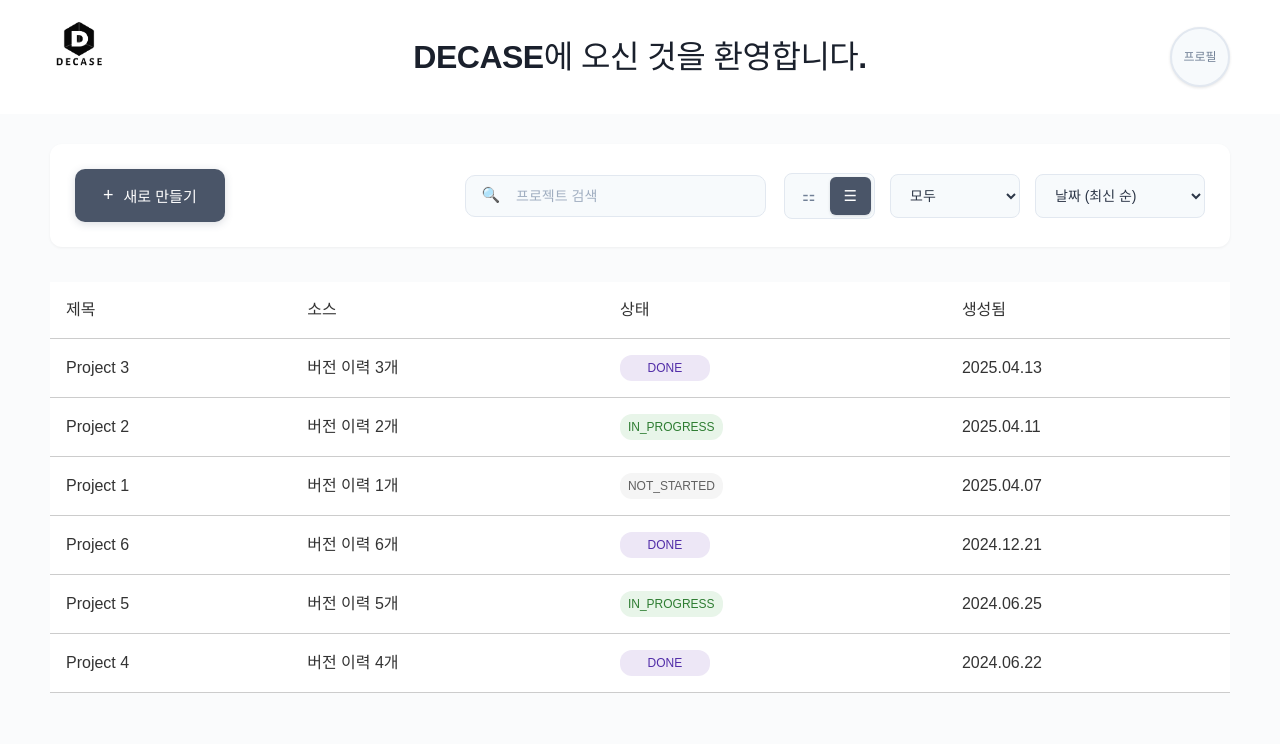
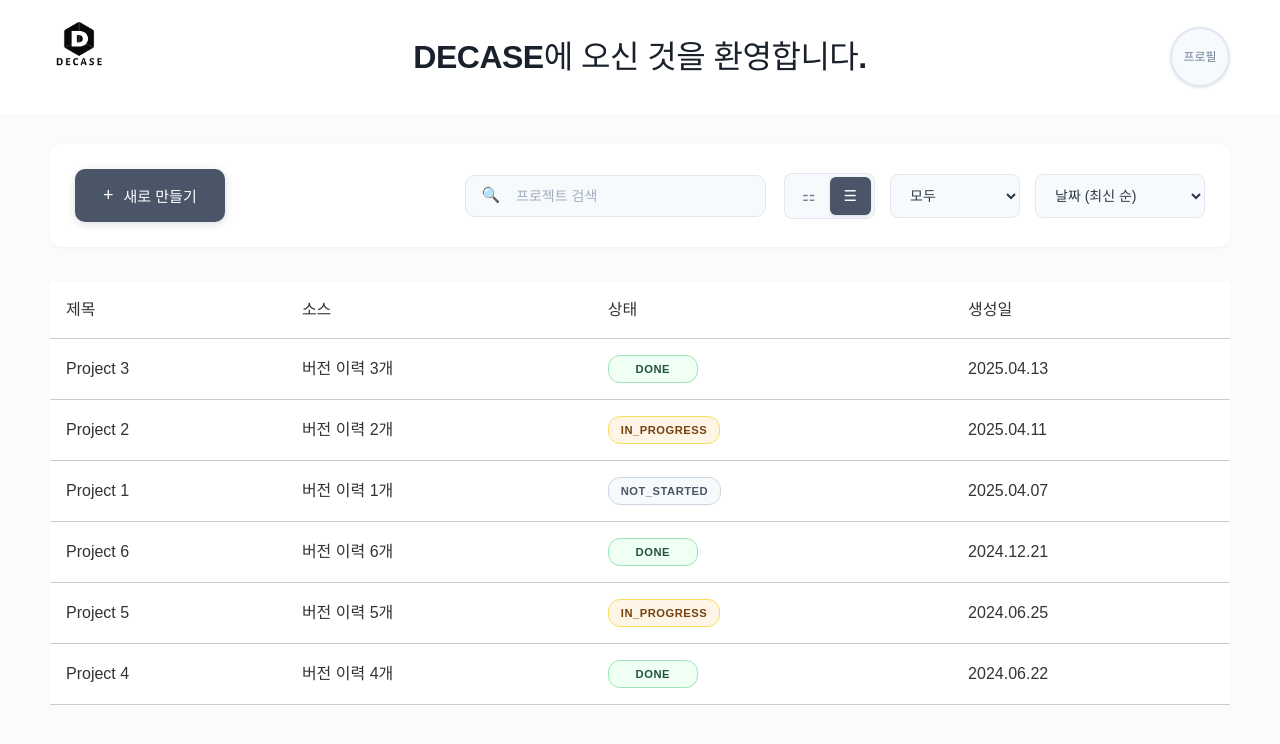
Before and after one commit to 8-do-nenemddin/DECASE-FE, a Vue app: page / in a window 1280 px wide. Both pictures are taken after a click on the button "리스트 보기". Shown: the top 744 px of the page. Built offline with nearby package versions, Linux system fonts and the light colour scheme.

Commit message:
style: 프로젝트 상태 스타일 일치

```diff
--- a/src/components/ProjectList.vue
+++ b/src/components/ProjectList.vue
@@ -5,7 +5,7 @@
 		  <th>제목</th>
 		  <th>소스</th>
 		  <th>상태</th>
-		  <th>생성됨</th>
+		  <th>생성일</th>
 		</tr>
 	  </thead>
 	  <tbody>
@@ -93,7 +93,7 @@
   width: 100%;
   border-collapse: collapse;
   color: #333;
-  background-color: white; /* 테이블 전체 배경 */
+  background-color: white;
 }
 
 .project-table th,
@@ -101,7 +101,7 @@
   padding: 16px;
   text-align: left;
   border-bottom: 1px solid #ccc;
-  background-color: transparent; /* 셀 배경 제거: 호버 덮지 않도록 */
+  background-color: transparent;
   transition: background-color 0.2s ease;
 }
 
@@ -111,67 +111,94 @@
 }
 
 .project-row:hover td {
-  background-color: #f1f1f1; /* 행 호버 시 셀 배경에 색상 적용 */
+  background-color: #f1f1f1;
   box-shadow: 0 4px 12px rgba(0, 0, 0, 0.06);
 }
+
 .status-wrapper {
   position: relative;
   display: inline-block;
 }
 
 .status-badge {
-	padding: 4px 8px;
+  padding: 6px 12px;
   border-radius: 12px;
-	font-size: 0.75em;
-	font-weight: 500;
+  font-size: 0.7em;
+  font-weight: 600;
+  display: inline-flex;
+  align-items: center;
+  justify-content: center;
   min-width: 90px;
+  height: 28px;
   text-align: center;
-	display: inline-block;
+  text-transform: uppercase;
+  letter-spacing: 0.5px;
+  transition: all 0.2s ease;
+  border: 1px solid transparent;
+  white-space: nowrap;
   cursor: pointer;
-	white-space: nowrap;
 }
 
 .status-dropdown {
   position: absolute;
   top: 110%;
-	left: 0;
+  right: 0;
   background: white;
-	border: 1px solid #ccc;
-	border-radius: 6px;
+  border: 1px solid #e2e8f0;
+  border-radius: 8px;
   list-style: none;
-	padding: 4px 0;
-	margin: 4px 0 0;
-	z-index: 100;
-	box-shadow: 0 4px 8px rgba(0, 0, 0, 0.1);
+  padding: 8px 0;
+  margin: 8px 0 0;
+  z-index: 1000;
+  box-shadow: 0 8px 25px rgba(0, 0, 0, 0.15);
   width: max-content;
-	min-width: 120px;
+  min-width: 150px;
+  pointer-events: auto;
 }
 
 .status-dropdown li {
-	padding: 6px 12px;
+  padding: 10px 16px;
   cursor: pointer;
   font-size: 0.75em;
   transition: background-color 0.2s ease;
   white-space: nowrap;
+  margin: 2px 6px;
+  border-radius: 6px;
 }
 
-  .status-dropdown li:hover {
-	background-color: #f0f0f0;
+.status-dropdown .status-badge {
+  display: flex;
+  justify-content: center;
+  align-items: center;
+  padding: 8px 12px;
+  font-size: 0.7em;
+  text-align: center;
+  cursor: pointer;
+  border-radius: 8px;
+  margin: 2px 4px;
+  transition: background-color 0.2s ease;
+  white-space: nowrap;
+  box-sizing: border-box;
+  min-width: 110px;
+  max-width: none;
 }
 
-  /* 상태별 스타일 */
+/* 상태별 스타일 - 첨부 파일과 동일하게 */
 .status-done {
-	background-color: #ede7f6;
-	color: #512da8;
+  background-color: #f0fff4;
+  color: #22543d;
+  border-color: #9ae6b4;
 }
 
 .status-in_progress {
-	background-color: #e8f5e9;
-	color: #2e7d32;
+  background-color: #fef5e7;
+  color: #744210;
+  border-color: #f6e05e;
 }
 
 .status-not_started {
-	background-color: #f5f5f5;
-	color: #616161;
+  background-color: #f7fafc;
+  color: #4a5568;
+  border-color: #cbd5e0;
 }
 </style>
```
Lines whose indentation alone changed are shown as unchanged.
